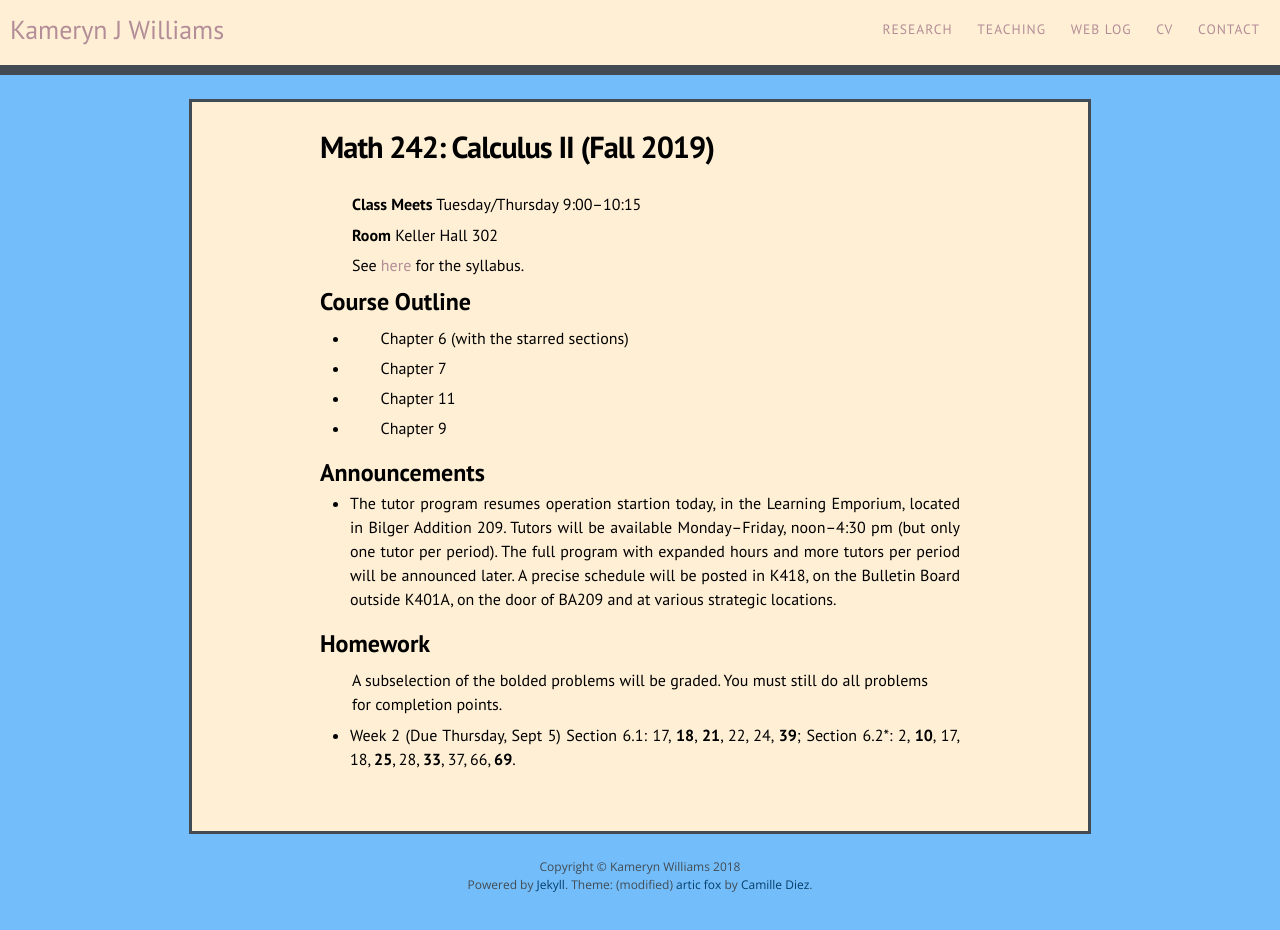
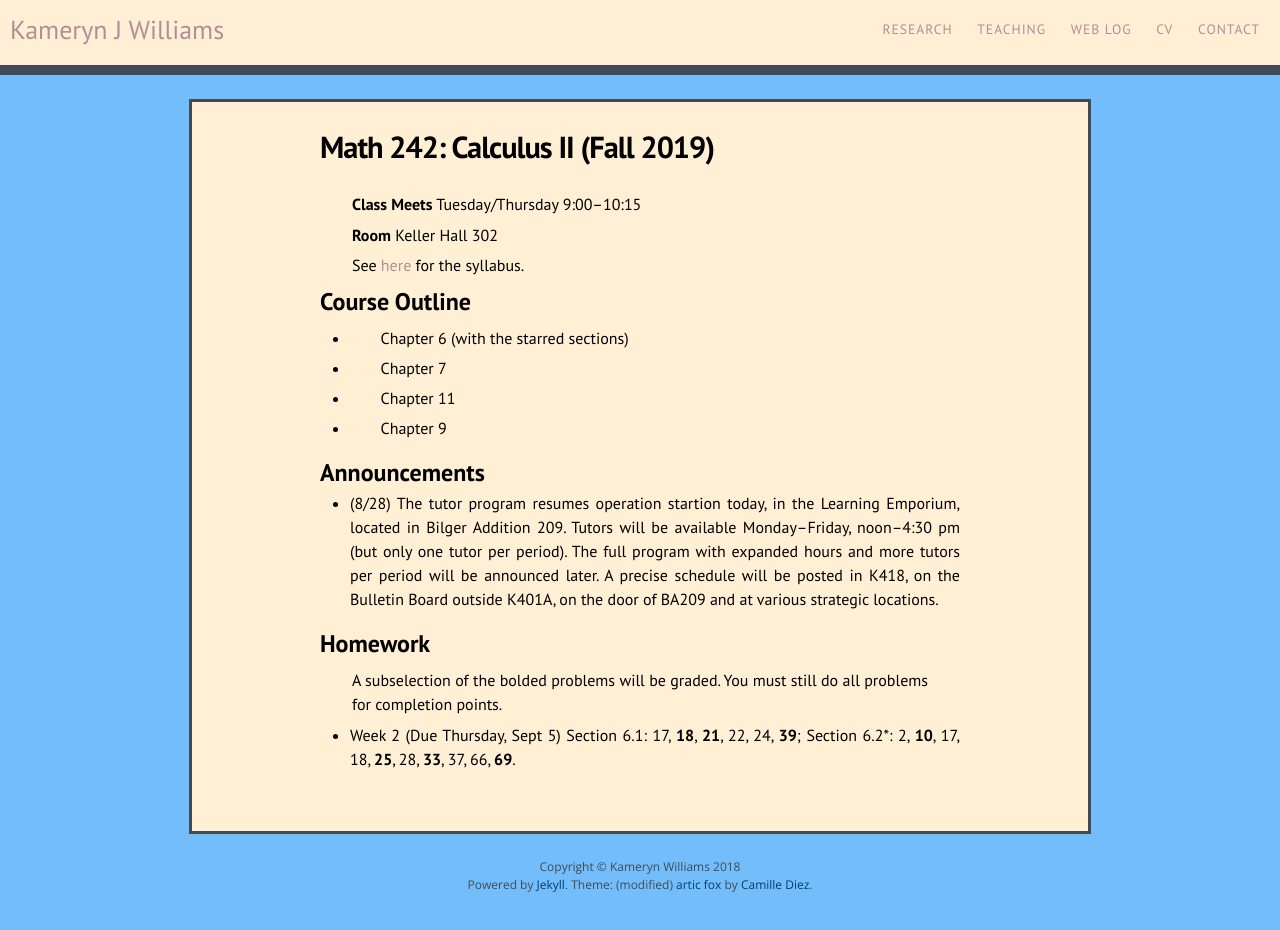
Before and after one commit to kamerynjw/kamerynjw.github.io, a Jekyll site: the page built from teaching/2019/math242.md, in a window 1280 px wide. Built offline with Jekyll 4.4.1, drawn with Linux system fonts in a browser that asks for light colours; nearby versions of some CDN libraries.

Commit message:
forgot date on announcement

```diff
--- a/teaching/2019/math242.md
+++ b/teaching/2019/math242.md
@@ -24,7 +24,7 @@ Course Outline
 Announcements
 -------------
 
-* The tutor program resumes operation startion today, in the Learning Emporium, located in Bilger Addition 209. Tutors will be available Monday–Friday, noon–4:30 pm (but only one tutor per period).
+* (8/28) The tutor program resumes operation startion today, in the Learning Emporium, located in Bilger Addition 209. Tutors will be available Monday–Friday, noon–4:30 pm (but only one tutor per period).
 The full program with expanded hours and more tutors per period will be announced later.
 A precise schedule will be posted in K418, on the Bulletin Board outside  K401A, on the door of BA209 and at various strategic locations.
 
```
